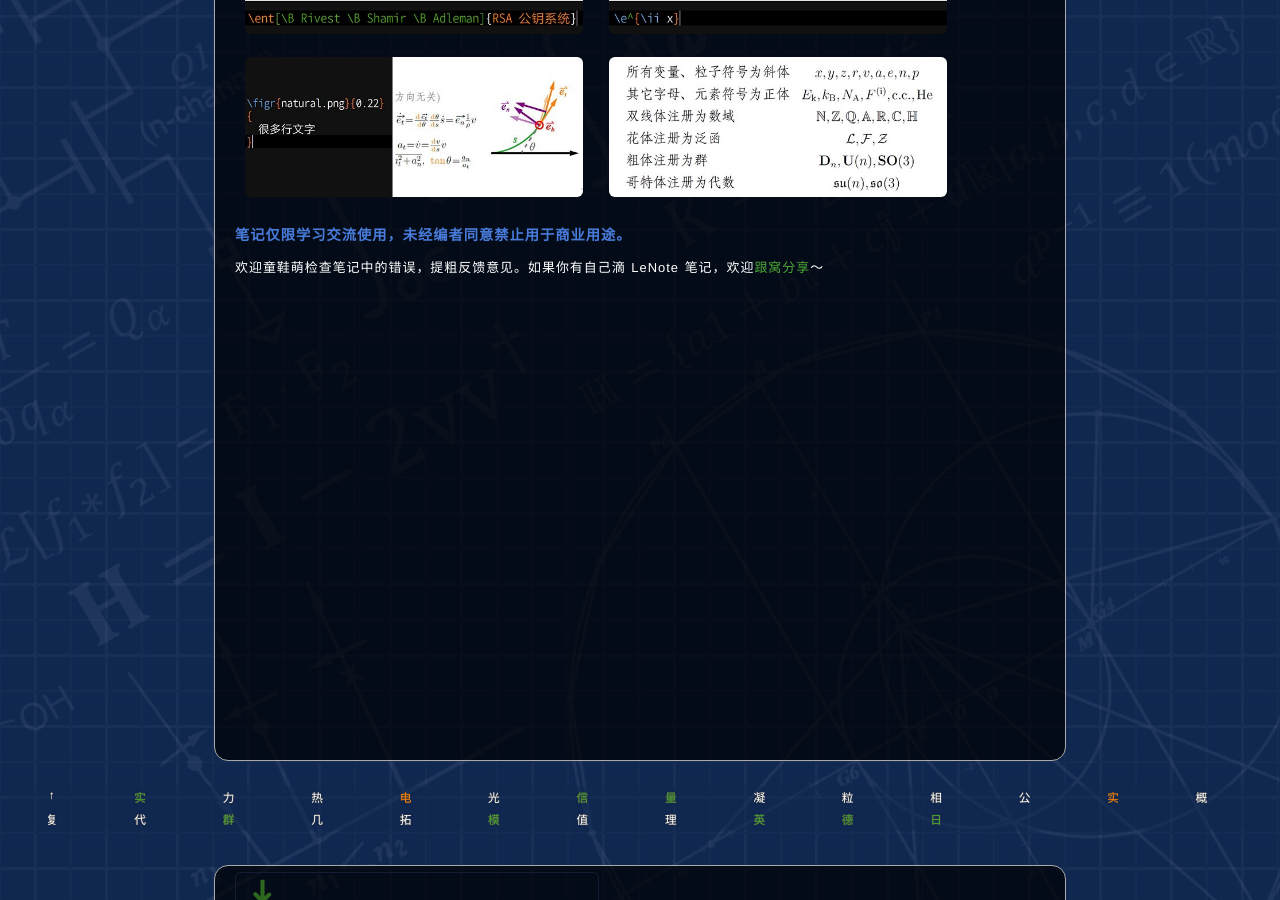
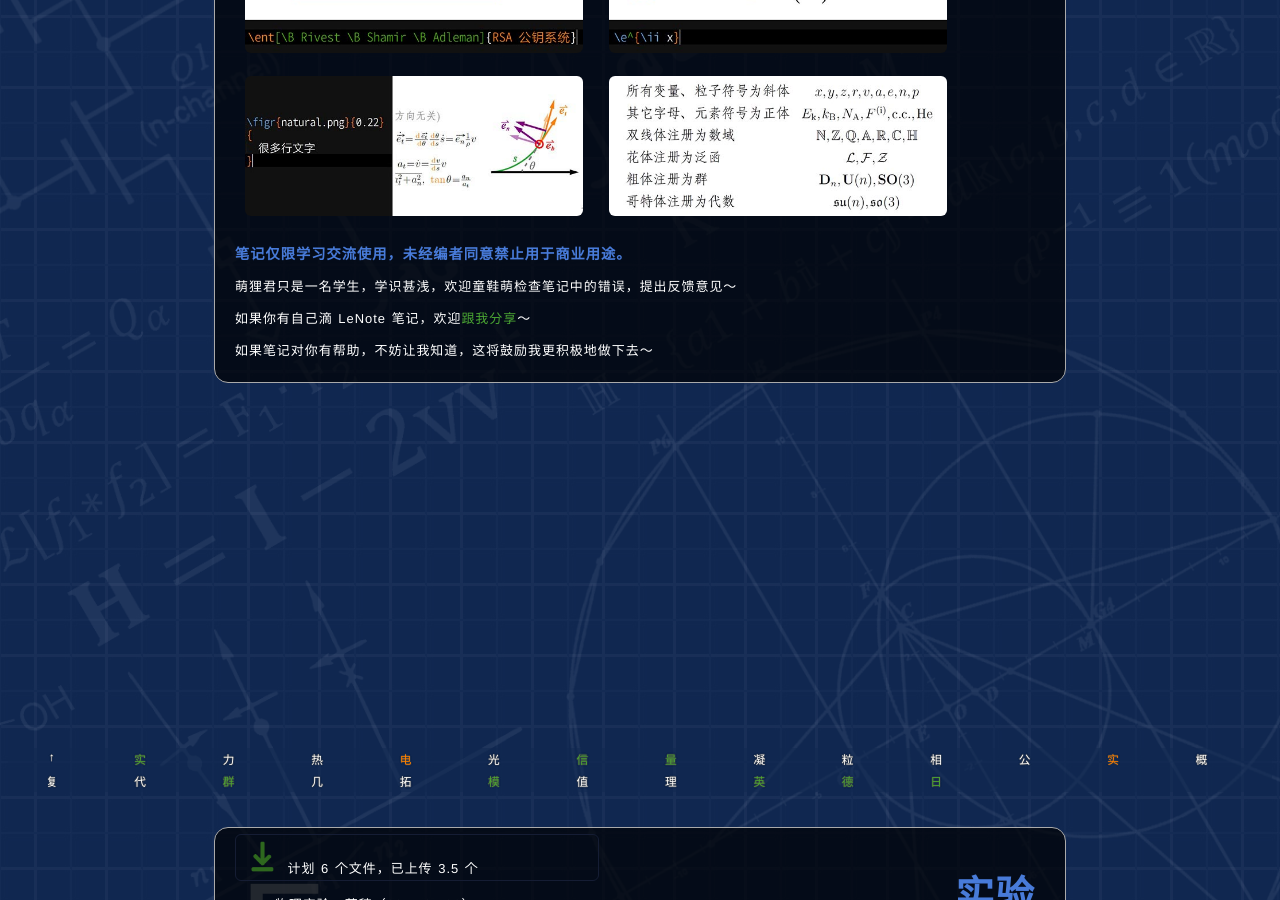
Before and after one commit to LePtC/LePtC.github.io, a Jekyll site: the page built from lenote/index.html, in a window 1280 px wide and 900 px high, scrolled down 303 px. Built offline with Jekyll 4.4.1, drawn with Linux system fonts in a browser that asks for light colours; Markdown is read by kramdown in place of the engine named in the settings; formulas are drawn with MathJax 3; comment, search, counter and statistics services are not loaded.

Commit message:
update lenote index

```diff
--- a/lenote/index.html
+++ b/lenote/index.html
@@ -29,10 +29,10 @@
 
 <div class="wrap">
 
-<div class="body">
   <div class="section sTop">
     <div class="inner">
 
+<div class="body">
 <div class="content">
 
   <p>本主页为狸笔记的 pdf 文件分享项目，提供 LePtC 的 <s>「地球 Online」基础源代码逆向工程</s> 物理和数学学习笔记的 pdf 文件下载。LaTeX 模版开发主页见【<a href="http://github.com/LePtC/LeNote">项目主页</a>】以及【<a href="http://github.com/LePtC/LeNote/archive/master.zip">模版下载</a>】</p>
@@ -43,7 +43,9 @@
   <img src="lenotef4.jpg" height="244" alt="数理约定" class="lenotef">
 
   <p><h3>笔记仅限学习交流使用，未经编者同意禁止用于商业用途。</h3></p>
-  <p>欢迎童鞋萌检查笔记中的错误，提粗反馈意见。如果你有自己滴 LeNote 笔记，欢迎<a href="/author.html">跟窝分享</a>～</p>
+  <p>萌狸君只是一名学生，学识甚浅，欢迎童鞋萌检查笔记中的错误，提出反馈意见～</p>
+  <p>如果你有自己滴 LeNote 笔记，欢迎<a href="/author.html">跟我分享</a>～</p>
+  <p>如果笔记对你有帮助，不妨让我知道，这将鼓励我更积极地做下去～</p>
 </div>
 
     </div>
```
